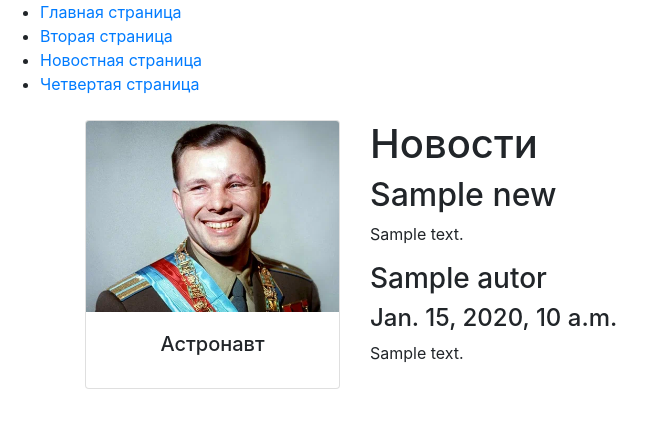
After one commit to zerocoderalex/webDJProject, a Django app: template AlexCoder/news/templates/news/news.html in a window 1280 px wide. The commit adds this page. Shown: the top 428 px of the page, without its empty margins (0-656 px from the left). Run offline with Django 5.2, Linux system fonts and the light colour scheme; the template is opened without the code that fills it: most values are stand-ins (such as "Sample title", 1, 10 or a date in 2020); some libraries are stand-ins or nearby versions.

Commit message:
add 2 and 5 files

```diff
--- a/AlexCoder/AlexCoder/settings.py
+++ b/AlexCoder/AlexCoder/settings.py
@@ -105,7 +105,7 @@
 # Internationalization
 # https://docs.djangoproject.com/en/5.1/topics/i18n/
 
-LANGUAGE_CODE = 'en-us'
+LANGUAGE_CODE = 'ru'
 
 TIME_ZONE = 'UTC'
 
@@ -117,7 +117,7 @@
 # Static files (CSS, JavaScript, Images)
 # https://docs.djangoproject.com/en/5.1/howto/static-files/
 
-STATIC_URL = 'static/'
+STATIC_URL = 'main/static/'
 
 # Default primary key field type
 # https://docs.djangoproject.com/en/5.1/ref/settings/#default-auto-field
@@ -125,5 +125,5 @@
 DEFAULT_AUTO_FIELD = 'django.db.models.BigAutoField'
 
 STATICFILES_DIRS = [
-    BASE_DIR / "static"
+    BASE_DIR/ 'main/static'
 ]
--- a/AlexCoder/main/static/main/css/main.css
+++ b/AlexCoder/main/static/main/css/main.css
@@ -1,3 +1,3 @@
 body{
-    background-color: pink;
+    background-color: white;
 }
--- a/AlexCoder/main/templates/main/nav.html
+++ b/AlexCoder/main/templates/main/nav.html
@@ -1,6 +1,6 @@
 <Ul>
     <li><a href="{% url 'home' %}">Главная страница</a></Li>
     <li><a href="{% url 'page2' %}">Вторая страница</a></Li>
-    <li><a href="{% url 'page3' %}">Третья страница</a></Li>
+    <li><a href="{% url 'news_home' %}">Новостная страница</a></Li>
     <li><a href="{% url 'page4' %}">Четвертая страница</a></Li>
 </ul>
--- /dev/null
+++ b/AlexCoder/news/templates/news/news.html
@@ -0,0 +1,20 @@
+{% extends 'main/layout.html' %}
+
+{% block title %}
+  <title>Новостная страница</title>
+{% endblock %}
+
+{% block content %}
+<h1>Новости</h1>
+{% for new in news %}
+	<div>
+		<h2> {{ new.title }} </h2>
+		<p> {{ new.short_description }} </p>
+        <h3> {{ new.autor }} </h3>
+        <h4> {{ new.pub_date }} </h4>
+        <p> {{ new.text }} </p>
+        <br>
+	</div>
+{% endfor %}
+
+{% endblock %}
```
Also changed, not shown: AlexCoder/news/urls.py (added, +8 -0 lines), AlexCoder/db.sqlite3.
